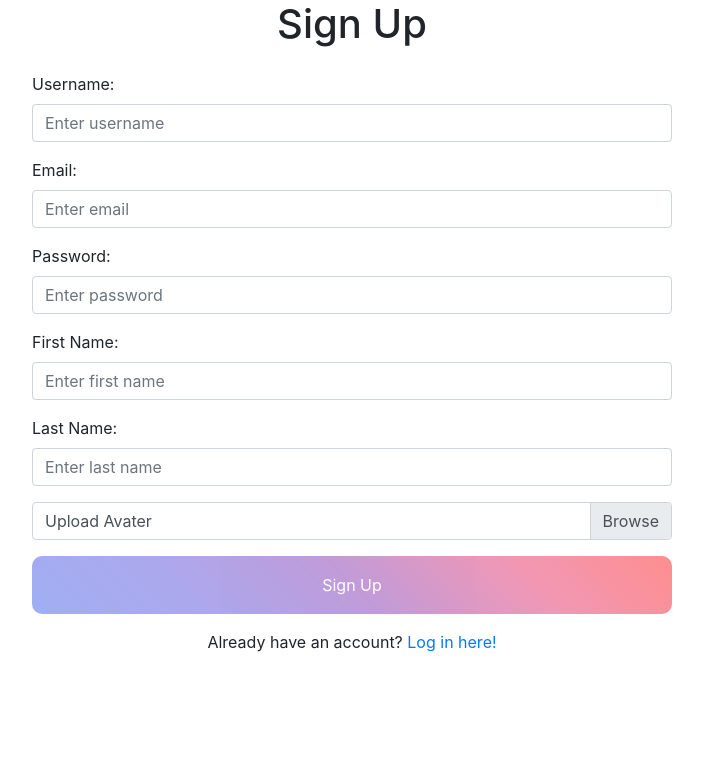
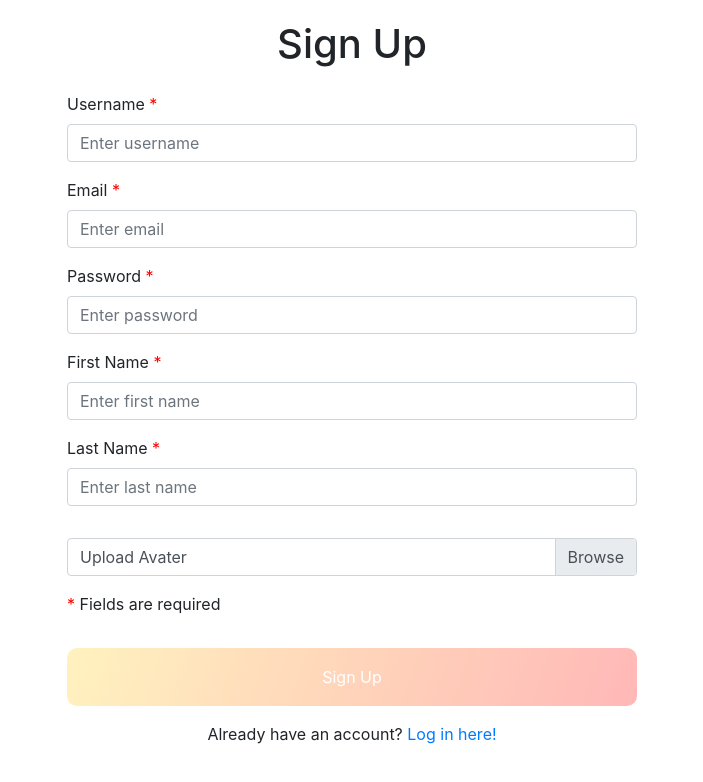
Before and after one commit to jasont2022/blog, a Next.js app: page /signup in a window 1280 px wide. Shown: the top 782 px of the page, without its empty margins (288-991 px from the left). Built offline with nearby package versions, Linux system fonts and the light colour scheme.

Commit message:
added new frontend routes and restyled some pages

```diff
--- a/pages/index.js
+++ b/pages/index.js
@@ -22,6 +22,7 @@ const Home = () => {
   useEffect(() => {
     const getUser = async () => {
       try {
+        // might need more than username, get profile picture
         const { data: { username } } = await axios.get('/user')
         username ? setUser(username) : setUser('')
         console.log(username)
--- a/pages/signup.js
+++ b/pages/signup.js
@@ -10,9 +10,12 @@ import s from 'styled-components'
 import axios from 'axios'
 
 const FormWrapper = s.div`
-  width: 50%;
+  width: 100%;
   box-sizing: border-box;
-  margin: 0 auto;
+  margin: 20px auto 0px auto;
+  max-width: 600px;
+  padding-left: 15px;
+  padding-right: 15px;
 `
 
 const SubmitButton = s.button`
@@ -21,7 +24,7 @@ const SubmitButton = s.button`
   padding: 17px 32px;
   text-decoration: none;
   border-radius: 10px;
-  background: linear-gradient(45deg, #405DE6, #5851DB, #833AB4, #E1306C, #FD1D1D);
+  background: linear-gradient(-70deg,#ff7170,#ffe57f);
   color: white;
   opacity: ${props => (props.disable ? 0.5 : 1)};
   :disabled:hover {
@@ -63,7 +66,7 @@ const SignUp = () => {
       <h1 style={{ textAlign: 'center' }}>Sign Up</h1>
       <Form style={{ marginTop: '1.5em' }}>
         <Form.Group controlId="formBasicUsername">
-          <Form.Label>Username:</Form.Label>
+          <Form.Label>Username <span style={{ color: 'red' }}>*</span></Form.Label>
           <Form.Control
             type="text"
             placeholder="Enter username"
@@ -72,7 +75,7 @@ const SignUp = () => {
           />
         </Form.Group>
         <Form.Group controlId="formBasicEmail">
-          <Form.Label>Email:</Form.Label>
+          <Form.Label>Email <span style={{ color: 'red' }}>*</span></Form.Label>
           <Form.Control
             type="email"
             placeholder="Enter email"
@@ -81,7 +84,7 @@ const SignUp = () => {
           />
         </Form.Group>
         <Form.Group controlId="formBasicPassword">
-          <Form.Label>Password:</Form.Label>
+          <Form.Label>Password <span style={{ color: 'red' }}>*</span></Form.Label>
           <Form.Control
             type="password"
             placeholder="Enter password"
@@ -90,7 +93,7 @@ const SignUp = () => {
           />
         </Form.Group>
         <Form.Group controlId="formBasicFirstName">
-          <Form.Label>First Name:</Form.Label>
+          <Form.Label>First Name <span style={{ color: 'red' }}>*</span></Form.Label>
           <Form.Control
             type="text"
             placeholder="Enter first name"
@@ -99,7 +102,7 @@ const SignUp = () => {
           />
         </Form.Group>
         <Form.Group controlId="formBasicLastName">
-          <Form.Label>Last Name:</Form.Label>
+          <Form.Label>Last Name <span style={{ color: 'red' }}>*</span></Form.Label>
           <Form.Control
             type="text"
             placeholder="Enter last name"
@@ -108,12 +111,14 @@ const SignUp = () => {
           />
         </Form.Group>
         <Form.File
+          style={{ marginTop: '1rem' }}
           id="custom-file"
           label="Upload Avater"
           custom
           value={avatar}
           onChange={e => setAvatar(e.target.value)}
         />
+        <p style={{ marginTop: '1rem' }}><span style={{ color: 'red' }}>*</span> Fields are required</p>
         <SubmitButton
           style={{ margin: '1rem 0' }}
           onClick={e => signUp(e)}
```
Also changed, not shown: components/Navbar.js (+4 -3 lines), pages/[username].js (added, +9 -0 lines), pages/login.js (+9 -6 lines), pages/comment/[id].js (added), pages/post/[id].js (added), pages/post/new.js (added), 1 other file (tests, documents, lock files or other folders).
